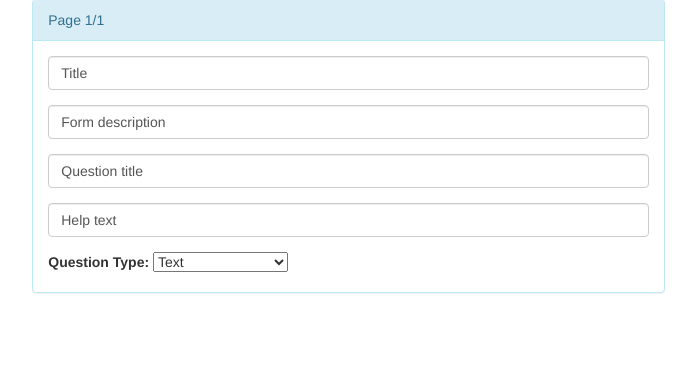
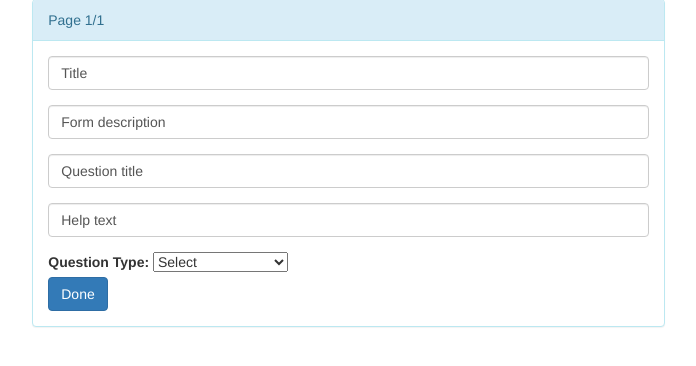
Before and after one commit to chefofeed/diplomna, a PHP site: page /diplomna/home.php in a window 1280 px wide. Shown: the part 131-497 px from the top of the page, without its empty margins (284-980 px from the left). Run offline with PHP 8.4, Linux system fonts and the light colour scheme; a user stored in the database is signed in; data comes from the database, SQL or seed files in the repository; some libraries are stand-ins or nearby versions.

Commit message:
form question rdy

```diff
--- a/assets/scripts.js
+++ b/assets/scripts.js
@@ -34,62 +34,64 @@ $(function () {
 //    var x = document.getElementById("mySelect").value;
 //    document.getElementById("demo").innerHTML = "You selected: " + x;
 //}
+
+
 $("#Selector").change(function(){
     console.log($(this).val());
     var html = '';
     switch ($(this).val()){
-        case '1':
-            html = '<input type = "text">';
+        case '2':
+            html = '<div class="row"><div class="col-lg-6">'+
+      '<input type="text" class="form-control" aria-label="..." value="Add your text here!" disabled="disabled">'+
+        '</div></div></div>';
 
             break;
-        case '2':
-            html = '<div class="row">'+
-                 '<div class="col-lg-6">'+
-    '<div class="input-group">'+
-      '<span class="input-group-addon">'+
-        '<input type="checkbox" aria-label="...">'+
-      '</span>'+
-      '<input type="text" class="form-control" aria-label="...">'+
+        case '3':
+            html = '<div class="row"><div class="col-lg-6"><div class="input-group"><span class="input-group-addon">'+
+        '<input type="checkbox" aria-label="..." disabled="disabled"></span><input type="text" class="form-control" aria-label="..." value="Option 1">'+
     '</div></div></div>'
                     +
-                '<div class="row">'+
-                 '<div class="col-lg-6">'+
-    '<div class="input-group">'+
-      '<span class="input-group-addon">'+
-        '<input type="checkbox" aria-label="...">'+
-      '</span>'+
+                '<div class="row"><div class="col-lg-6"><div class="input-group">'+
+      '<span class="input-group-addon"><input type="checkbox" aria-label="..."disabled="disabled"></span>'+
       '<input type="text" class="form-control shadow"  value="click to add option"  aria-label="...">'+
     '</div></div></div>';
             break;
-        case '3':
-            html = '<select name="list" form="form">';
+        case '4':
+            html =
+        '<div class="row"><div class="col-lg-6">'+
+    '<div class="input-group">'+
+      '<input type="text" class="form-control " aria-label="..." value="Option 1">'+
+        '</div></div></div>'+
+
+
+'<div class="row"><div class="col-lg-6">'+
+    '<div class="input-group">'+
+      '<input type="text" class="form-control shadow" aria-label="..." value="click to add option">'+
+        '</div></div></div>'
+
             break;
-        case '4':
-           html = '<div class="row">'+
-                 '<div class="col-lg-6">'+
-    '<div class="input-group">'+
-      '<span class="input-group-addon">'+
-        '<input type="radio" aria-label="..." name="optionsRadios" id="optionsRadios1">'+
-      '</span>'+
-      '<input type="text" class="form-control" aria-label="...">'+
+        case '5':
+           html = '<div class="row"><div class="col-lg-6">'+
+    '<div class="input-group"><span class="input-group-addon">'+
+        '<input type="radio" aria-label="..." name="optionsRadios" id="optionsRadios1" disabled="disabled"></span>'+
+      '<input type="text" class="form-control" aria-label="..." value="Option 1" >'+
         '</div></div></div>'
                     +
-                '<div class="row" >'+
-                 '<div class="col-lg-6" >'+
-    '<div class="input-group" >'+
+    '<div class="row" ><div class="col-lg-6" ><div class="input-group" >'+
       '<span class="input-group-addon">'+
-        '<input  type="radio" aria-label="..." name="optionsRadios" id="optionsRadios2">'+
-      '</span>'+
-      '<input type="text" class="form-control shadow" value="click to add option"   aria-label="...">'+
+        '<input  type="radio" aria-label="..." name="optionsRadios" id="optionsRadios2" disabled="disabled"></span>'+
+      '<input type="text" class="form-control shadow" value="click to add option"   aria-label="..." '+
    '</div></div></div>';
             break;
-
+           case '6':
+            html = '<div class="row"><div class="col-lg-6"><div class="textarea">your text</div></div></div>';
+            break;
     }
     $('#content').html(html);
 
 });
 //add new element
-$('body').on('click', '.shadow', function(){
+$('body').on('click', '.shadow ', function(){
     var button = '<span class="input-group-btn"><button class="btn btn-default remove_option" type="button"><span class="glyphicon glyphicon-remove" aria-hidden="true"></span></button></span>';
     var element = $(this).closest('.row').clone();
     var index = $('#content .row').index($(this).closest('.row')) + 1;
--- a/assets/styles.css
+++ b/assets/styles.css
@@ -215,3 +215,11 @@ height: auto;
 .shadow{
  -webkit-filter:brightness(90%);
 }
+.textarea{
+    border-style: dashed;
+    background-color:gainsboro;
+    width: auto;
+    height: 80px;
+    text-align: center;
+   line-height: 80px;
+}
--- a/home.php
+++ b/home.php
@@ -146,20 +146,23 @@ $rows = $stmt->fetch(PDO::FETCH_ASSOC);
                                     <input type="text" name="Help text" value="Help text" class="form-control">
                                 </div>
                                 <label>Question Type:</label>
-                                <select id="Selector" >
-                                    <option value="1" >Text </option>
-                                    <option value="2">Multiple choice </option>
-                                    <option value="3">Choose from a list </option>
-                                    <option value="4">Radio button </option>
+                                <select id="Selector">
+                                    <option value="1">Select </option>
+                                    <option value="2">Text </option>
+                                    <option value="3">Multiple choice </option>
+                                    <option value="4">Choose from a list </option>
+                                    <option value="5">Radio button </option>
+                                    <option value="6">Paragraph text</option>
                                 </select>
                                 <div id="content" class="container-fluid">
                                 </div>
+                                <button type="button" class="btn btn-primary">Done</button>
                             </form>
                         </div>
                     </div>
                 </div>
             </div>
-
+        </div>
             <!--/.fluid-container-->
             <script src="bootstrap/js/jquery-1.9.1.min.js"></script>
             <script src="bootstrap/js/bootstrap.min.js"></script>
```
